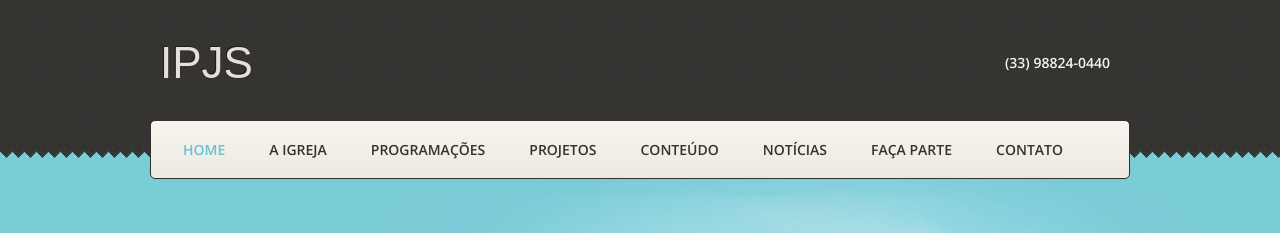
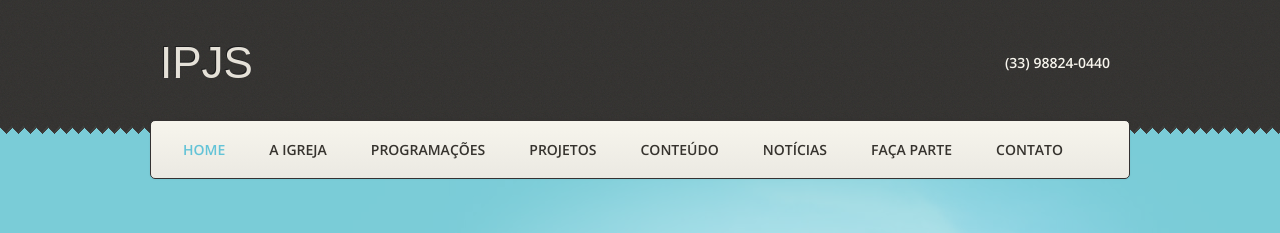
Before and after one commit to edsonproducoes/theme-ipjs, a plain HTML site: page index.html in a window 1280 px wide. Shown: the top 233 px of the page. Drawn offline with nearby package versions, Linux system fonts and the light colour scheme; a web font is replaced by a local one.

Commit message:
ajuste do header

```diff
--- a/index.html
+++ b/index.html
@@ -61,6 +61,11 @@
     margin-top: 30px;
 
 }
+#header {
+
+	height: 90px;
+}
+
 	</style>
 </head>
 <body class="color-1 h-style-1 text-1">
```
